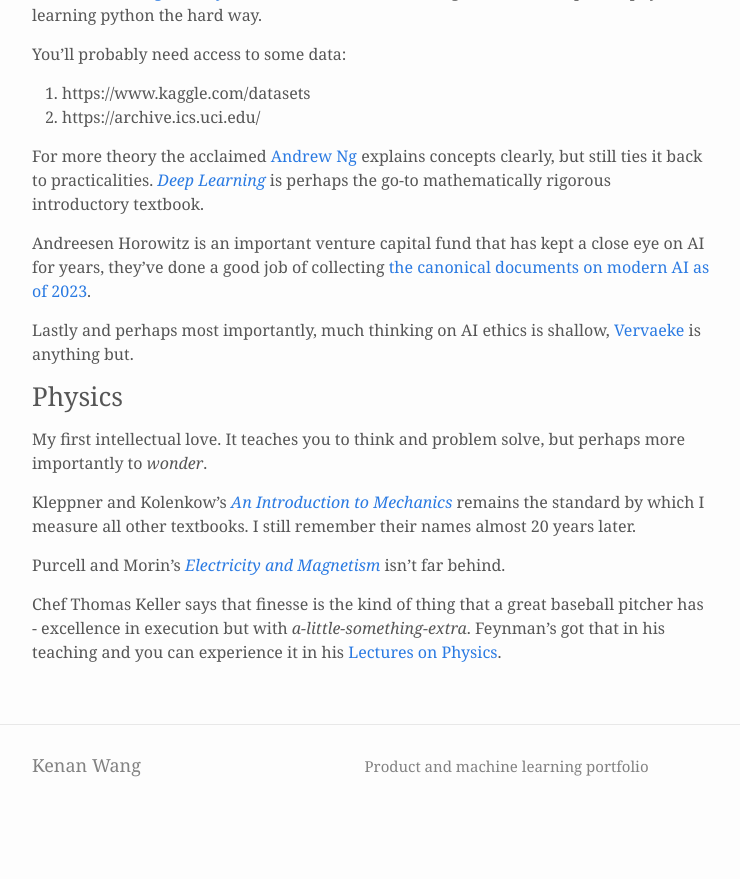
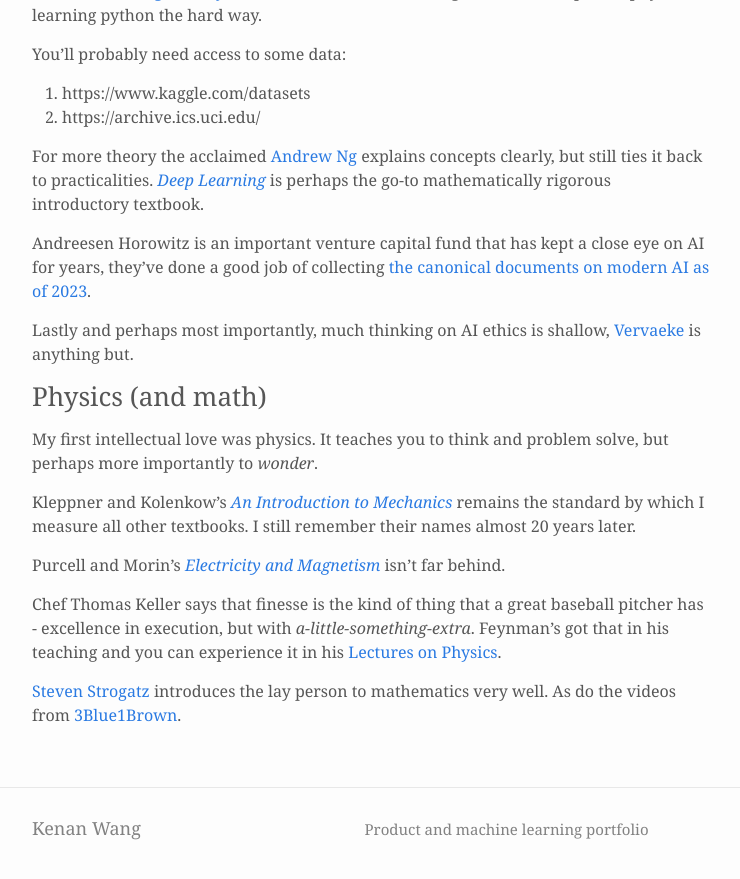
Before and after one commit to kenanwang/username.github.io, a Jekyll site: the page built from resources.md, in a window 1280 px wide and 900 px high, scrolled down 1345 px. Shown: the top 879 px of the window, without its empty margins (268-1008 px from the left). Built offline with Jekyll 4.4.1, drawn with Linux system fonts in a browser that asks for light colours; nearby versions of some CDN libraries; before the commit the page ends 2182 px from its top, so only the background shows below that.

Commit message:
Update resources.md

```diff
--- a/resources.md
+++ b/resources.md
@@ -54,11 +54,13 @@ Andreesen Horowitz is an important venture capital fund that has kept a close ey
 
 Lastly and perhaps most importantly, much thinking on AI ethics is shallow, [Vervaeke](https://a.co/d/74PrAf2) is anything but.
 
-### Physics
-My first intellectual love. It teaches you to think and problem solve, but perhaps more importantly to *wonder*.
+### Physics (and math)
+My first intellectual love was physics. It teaches you to think and problem solve, but perhaps more importantly to *wonder*.
 
 Kleppner and Kolenkow's [*An Introduction to Mechanics*](https://a.co/d/cyY2QUC) remains the standard by which I measure all other textbooks. I still remember their names almost 20 years later.
 
 Purcell and Morin's [*Electricity and Magnetism*](https://a.co/d/bK8jLsk) isn't far behind.
 
-Chef Thomas Keller says that finesse is the kind of thing that a great baseball pitcher has - excellence in execution but with *a-little-something-extra*. Feynman's got that in his teaching and you can experience it in his [Lectures on Physics](https://www.feynmanlectures.caltech.edu/).
+Chef Thomas Keller says that finesse is the kind of thing that a great baseball pitcher has - excellence in execution, but with *a-little-something-extra*. Feynman's got that in his teaching and you can experience it in his [Lectures on Physics](https://www.feynmanlectures.caltech.edu/).
+
+[Steven Strogatz](https://a.co/d/0NqbRWz) introduces the lay person to mathematics very well. As do the videos from [3Blue1Brown](https://www.3blue1brown.com/).
```
